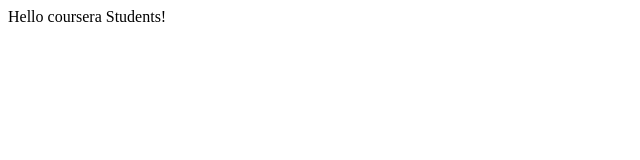
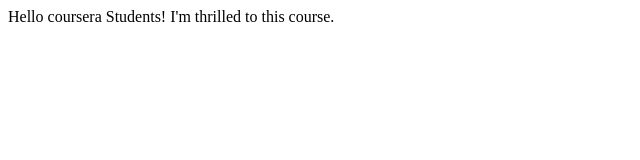
Before and after one commit to chetan-03/coursera-test, a plain HTML site: page index.html in a window 1280 px wide. Shown: the whole page, without its empty margins (0-640 px from the left). Drawn offline with Linux system fonts and the light colour scheme.

Commit message:
next version ofweb file

```diff
--- a/index.html
+++ b/index.html
@@ -4,6 +4,6 @@
 	<title></title>
 </head>
 <body>
-Hello coursera Students!
+Hello coursera Students! I'm thrilled to this course.
 </body>
 </html>
```
